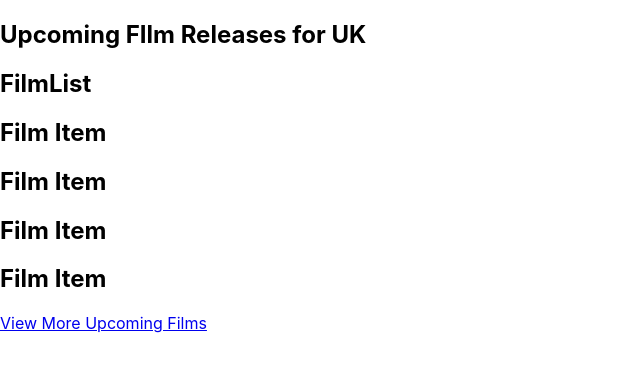
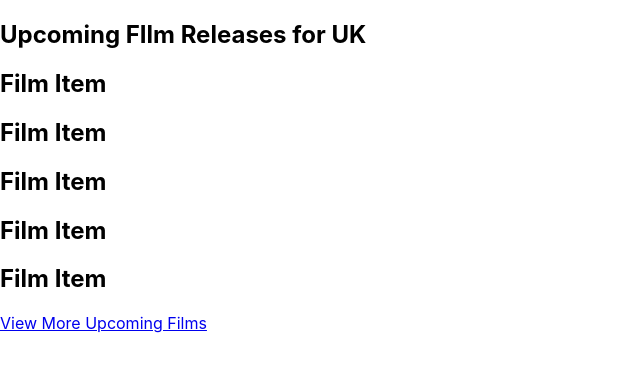
Before and after one commit to GSoutter/react_film_list, a React (Create React App) app: page / in a window 1280 px wide. Shown: the top 372 px of the page, without its empty margins (0-640 px from the left). Built offline with nearby package versions, Linux system fonts and the light colour scheme.

Commit message:
adds splitting of film data to pass into seperate film components

```diff
--- a/src/components/FilmList.js
+++ b/src/components/FilmList.js
@@ -1,22 +1,19 @@
-import React, {Component} from 'react';
+import React, {Component, Fragment} from 'react';
 import FilmItem from './FilmItem.js'
 
-class FilmList extends Component {
+const FilmList = (props) => {
 
+  const filmNodes = props.films.map((film) => {
+    return <FilmItem film= {film} key={film.id} />
+  });
 
-  render(){
-    return (
-      <div>
-        <h2>FilmList</h2>
-        <FilmItem/>
-        <FilmItem/>
-        <FilmItem/>
-        <FilmItem/>
+  return (
+    <Fragment>
+      {filmNodes}
+      <footer> <a href="https://www.imdb.com/calendar/?region=gb">View More Upcoming Films</a></footer>
+    </Fragment>
+  )
 
-        <footer> <a href="https://www.imdb.com/calendar/?region=gb">View More Upcoming Films</a></footer>
-      </div>
-    )
-  }
 }
 
 export default FilmList;
```
